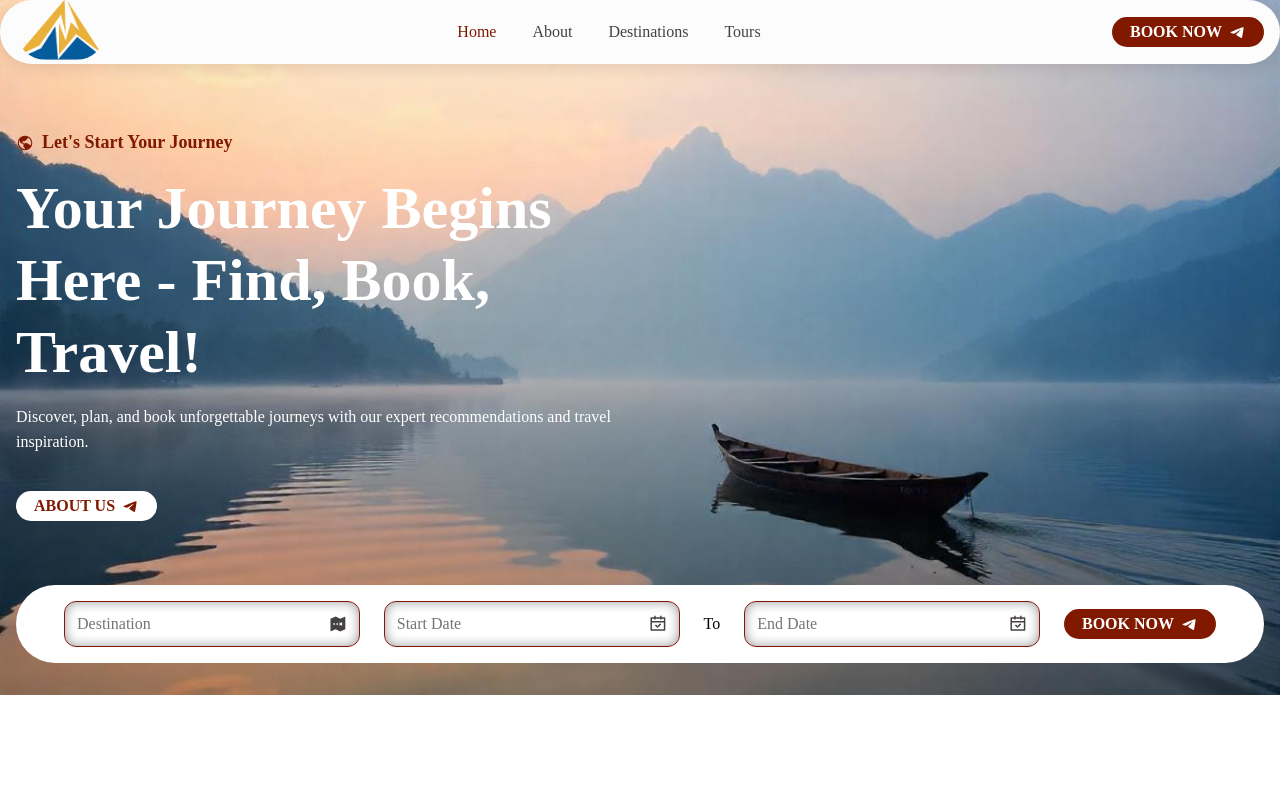
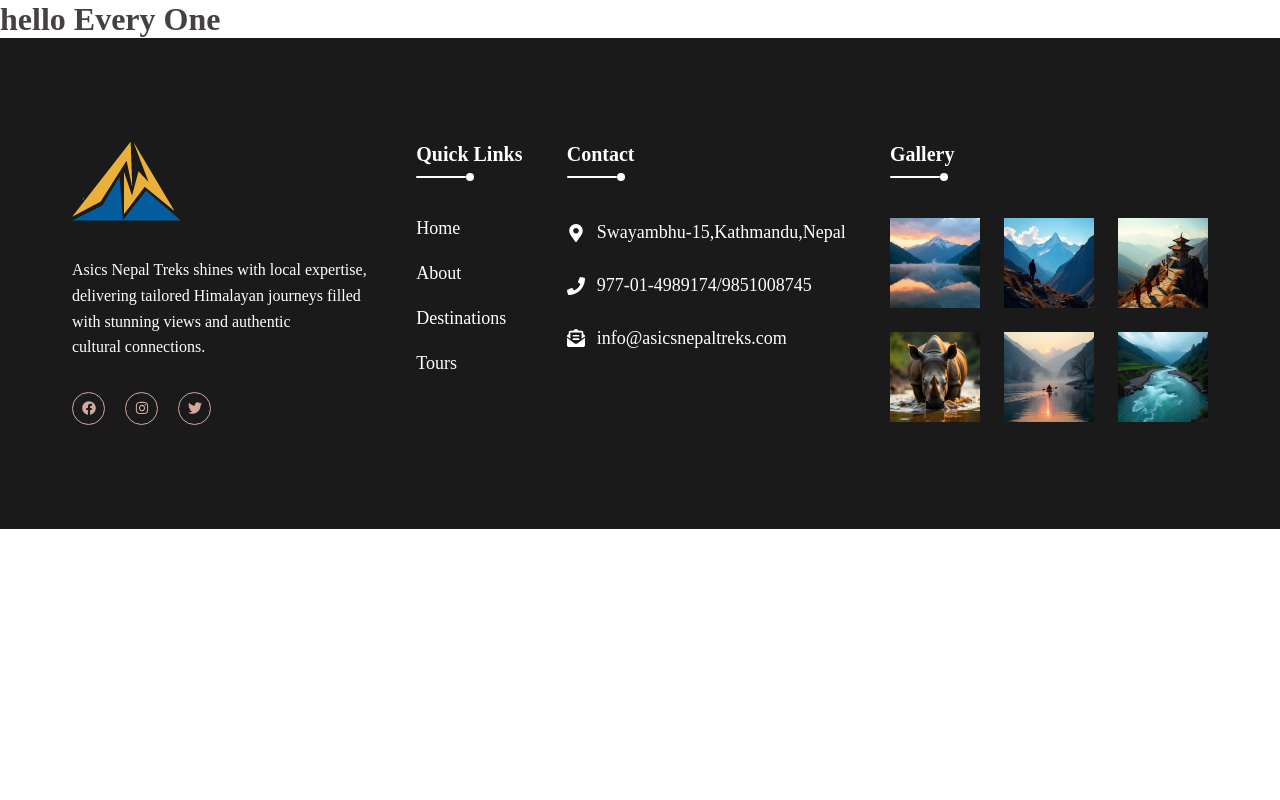
Before and after one commit to sumanmoktan/Travel_Project, a React (Vite) app: page / in a window 1280 px wide. Shown: the top 800 px of the page. Built offline with nearby package versions, Linux system fonts and the light colour scheme; a web font is replaced by a local one.

Commit message:
changes done

```diff
--- a/src/page/HomePage.jsx
+++ b/src/page/HomePage.jsx
@@ -10,12 +10,13 @@ import Home from "../component/home/Home";
 const HomePage = () => {
   return (
     <>
-      <Header />
+    <h1>hello Every One</h1>
+      {/* <Header />
       <Home />
       <Category />
       <About />
       <Destinations />
-      <Tours />
+      <Tours /> */}
     </>
   );
 };
```
